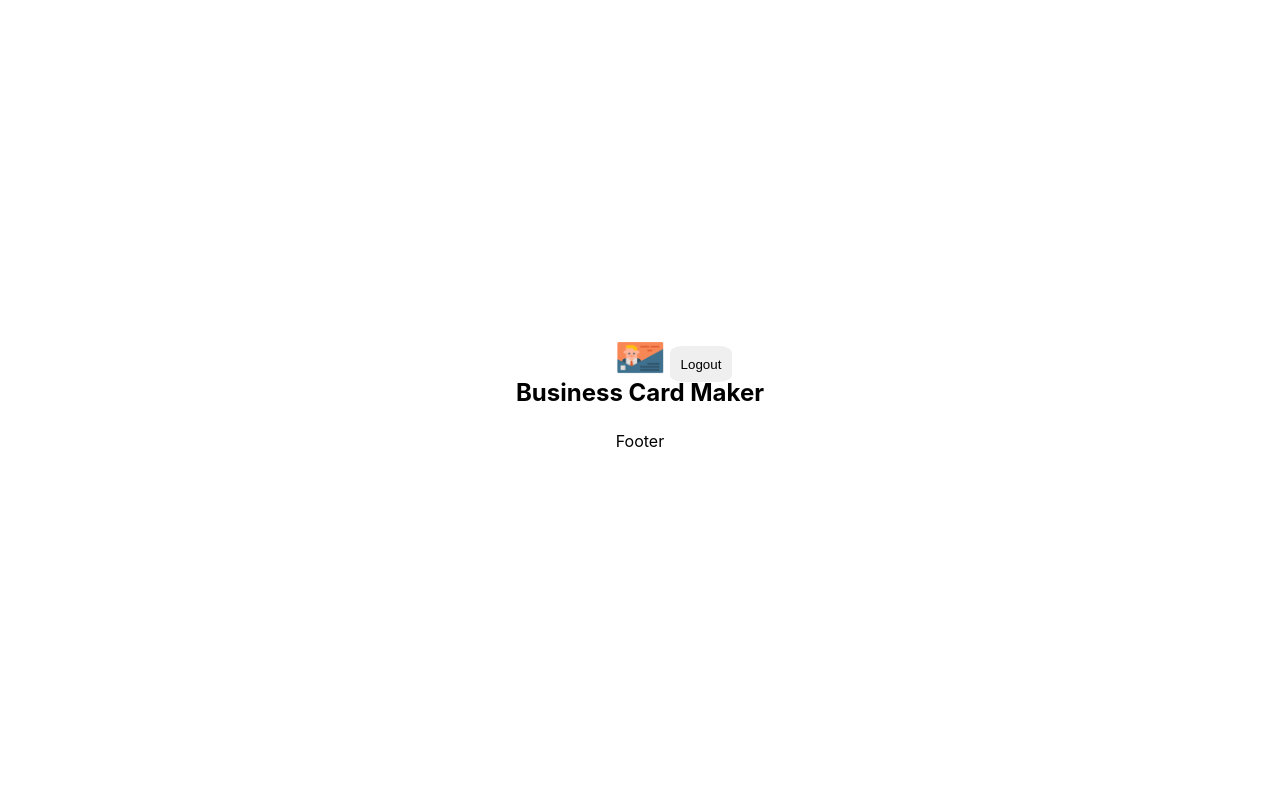
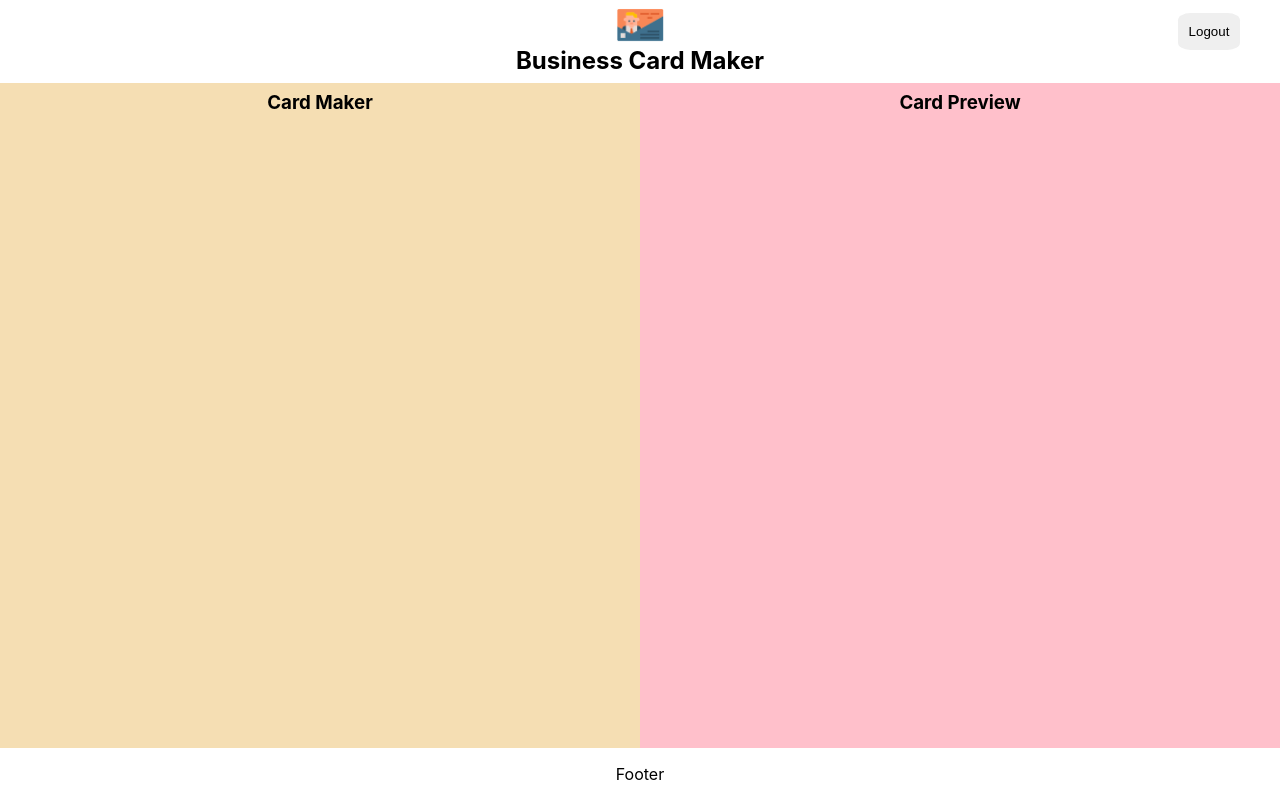
Before and after one commit to psick22/card-maker, a React (Create React App) app: page /maker in a window 1280 px wide. Built offline with nearby package versions, Linux system fonts and the light colour scheme; no server answers; sample sign-in values are in the browser's storage.

Commit message:
Add maker & preview layout

```diff
--- /dev/null
+++ b/src/components/editor/editor.jsx
@@ -0,0 +1,10 @@
+import React from 'react';
+import styles from './editor.module.css';
+
+const Editor = props => (
+  <section className={styles.editor}>
+    <h1 className={styles.title}>Card Maker</h1>
+  </section>
+);
+
+export default Editor;
--- /dev/null
+++ b/src/components/editor/editor.module.css
@@ -0,0 +1,10 @@
+@value makerGreen from '../../common/colors.css';
+.editor {
+  flex-basis: 50%;
+  background-color: wheat;
+}
+.title {
+  text-align: center;
+  margin: 0.5rem;
+  color: makerGreen;
+}
--- a/src/components/maker/maker.jsx
+++ b/src/components/maker/maker.jsx
@@ -1,7 +1,9 @@
 import React, { useEffect } from 'react';
 import { useHistory } from 'react-router-dom';
+import Editor from '../editor/editor';
 import Footer from '../footer/footer';
 import Header from '../header/header';
+import Preview from '../preview/preview';
 import styles from './maker.module.css';
 
 const Maker = ({ authService }) => {
@@ -22,6 +24,10 @@
   return (
     <section className={styles.maker}>
       <Header onLogout={onLogout} />
+      <div className={styles.container}>
+        <Editor />
+        <Preview />
+      </div>
       <Footer />
     </section>
   );
--- a/src/components/maker/maker.module.css
+++ b/src/components/maker/maker.module.css
@@ -0,0 +1,19 @@
+@value mediaQuery from "../../common/size.css";
+
+.maker {
+  width: 100%;
+  height: 100%;
+  display: flex;
+  flex-direction: column;
+}
+
+.container {
+  display: flex;
+  flex: 1;
+}
+
+@media (max-width: mediaQuery) {
+  .container {
+    flex-direction: column;
+  }
+}
--- /dev/null
+++ b/src/components/preview/preview.jsx
@@ -0,0 +1,9 @@
+import React from 'react';
+import styles from './preview.module.css';
+const Preview = props => (
+  <section className={styles.preview}>
+    <h1 className={styles.title}>Card Preview</h1>
+  </section>
+);
+
+export default Preview;
--- /dev/null
+++ b/src/components/preview/preview.module.css
@@ -0,0 +1,11 @@
+@value makerGreen from '../../common/colors.css';
+
+.preview {
+  flex-basis: 50%;
+  background-color: pink;
+}
+.title {
+  text-align: center;
+  margin: 0.5rem;
+  color: makerGreen;
+}
```
Also changed, not shown: 1 other file (tests, documents, lock files or other folders).
